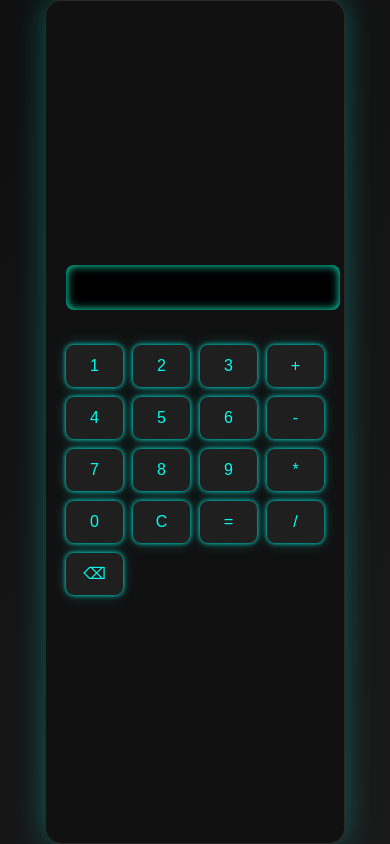
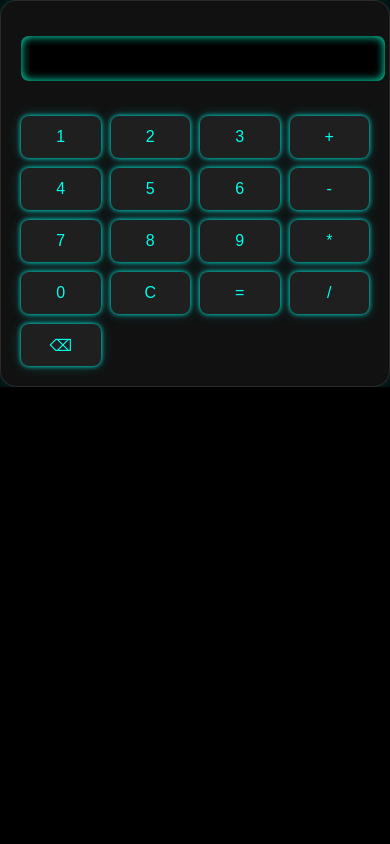
Before and after one commit to Sarvalt0/CalcDem, a website with bundled scripts: page src/index.html in a window 390 px wide. Built offline with nearby package versions, Linux system fonts and the light colour scheme.

Commit message:
fix moba appearance

```diff
--- a/src/style.css
+++ b/src/style.css
@@ -1,14 +1,16 @@
 body {
     font-family: 'Orbitron', sans-serif;
-    background: linear-gradient(135deg, #0f0f0f, #1a1a1a);
+    background: #000;
     color: #f0f0f0;
-    display: flex;
-    justify-content: center;
-    align-items: center;
     height: 100%;
     margin: 0;
     padding: 0;
 }
+
+html, body {
+    overflow: hidden;
+}
+
 
 .calculator {
     background: #111;
@@ -215,15 +217,16 @@ button:active {
 }
 @media (max-width: 768px) {
     .calculator {
-        width: 100vw;
-        min-height: 100vh;
+        width: 100%;
+        max-width: 100%;
         padding: 20px;
+        margin: 0 auto;
         display: flex;
         flex-direction: column;
-        justify-content: center;
         gap: 15px;
         box-sizing: border-box;
     }
+
 
     #display {
         font-size: 1.4em;
```
